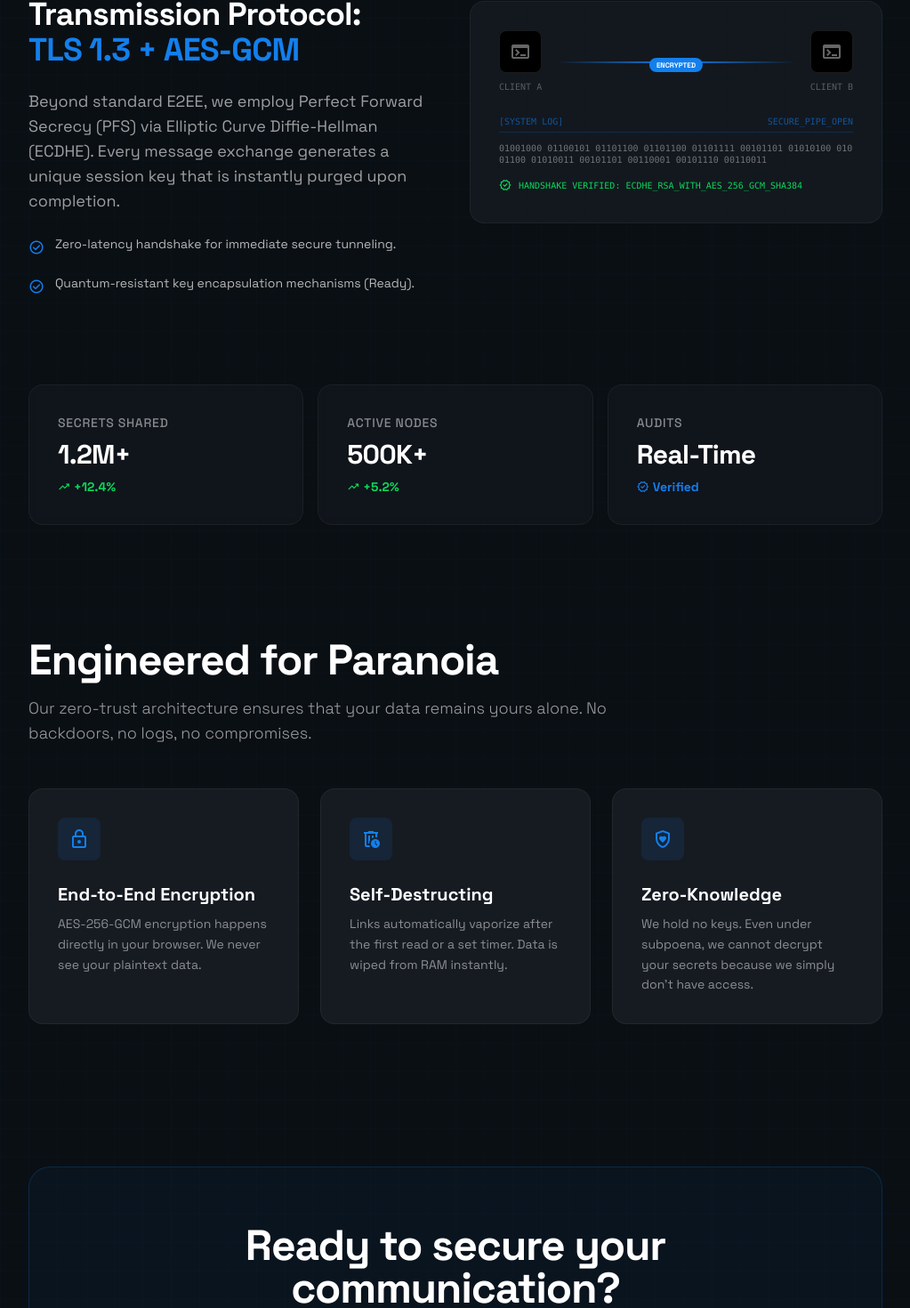
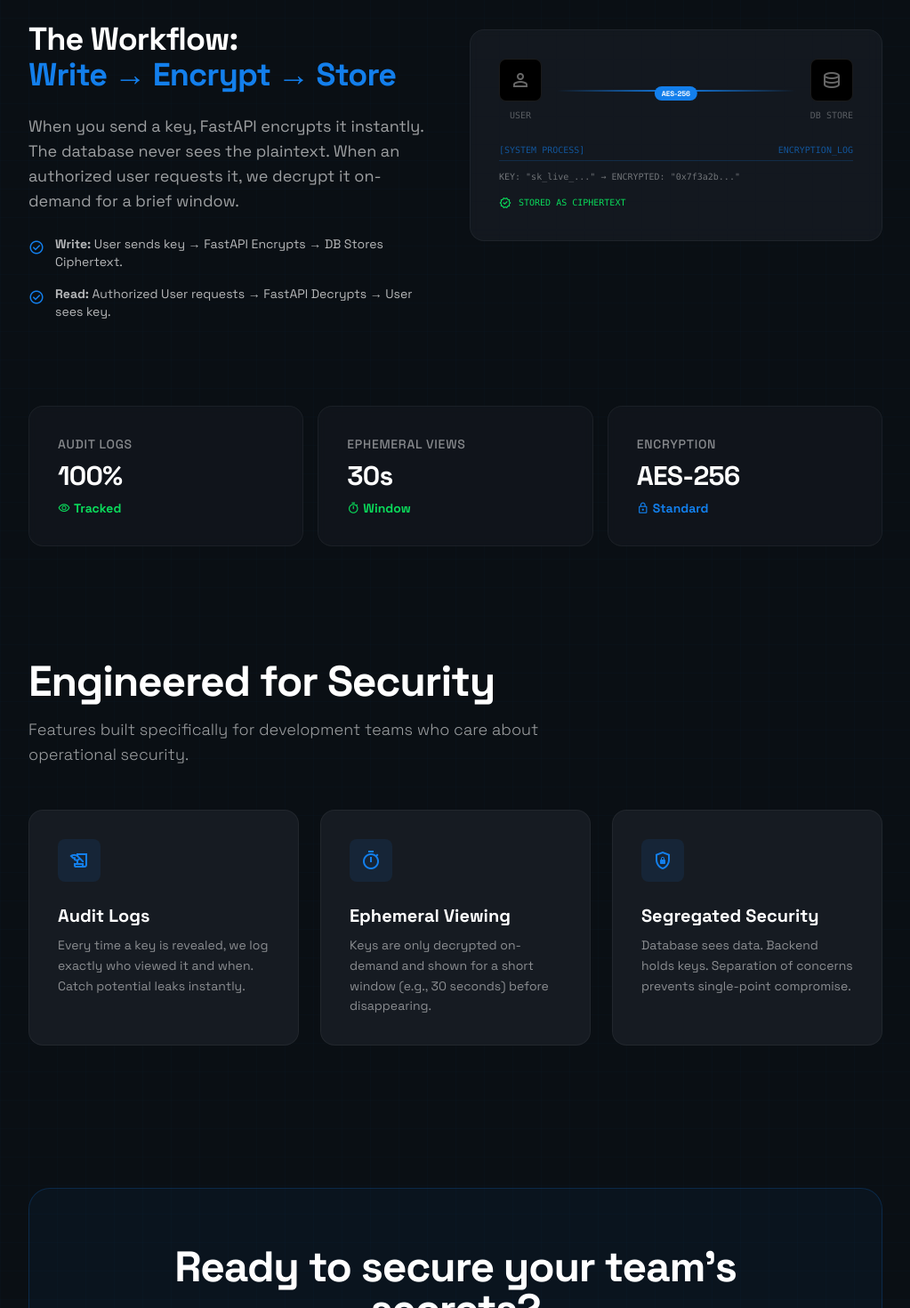
Before and after one commit to lgndcraft2/envrypt, a React (Vite) app in the folder frontend/: page / in a window 1280 px wide. Shown: the part 1292-2762 px from the top of the page at 89% size, without its empty margins (128-1151 px from the left). Built offline with nearby package versions, Linux system fonts and the light colour scheme.

Commit message:
changed landing page stuff

```diff
--- a/frontend/src/components/LandingPage.tsx
+++ b/frontend/src/components/LandingPage.tsx
@@ -23,17 +23,17 @@ const LandingPage: React.FC<LandingPageProps> = ({ onNavigate }) => {
                                 Security Protocol Active
                             </div>
                             <h1 className="mb-4 text-5xl font-black leading-tight tracking-[-0.04em] md:text-7xl">
-                                CRYPT-X
+                                Secure Secrets Management for Teams
                             </h1>
                             <h2 className="mb-10 max-w-lg text-lg font-normal text-white/60 md:text-xl">
-                                Let your partners know your secrets... <span className="text-white font-medium">safely.</span> High-performance, binary-grade encryption for modern communication.
+                                Stop pasting API keys in Slack and Git. <span className="text-white font-medium">Store them safely.</span> Shared encryption for modern development teams.
                             </h2>
                             <div className="flex flex-col sm:flex-row gap-4">
-                                <button className="flex h-14 min-w-[200px] cursor-pointer items-center justify-center rounded-xl bg-primary px-8 text-lg font-bold transition-all hover:scale-105 glow-shadow">
+                                <button onClick={() => onNavigate('auth', 'signup')} className="flex h-14 min-w-[200px] cursor-pointer items-center justify-center rounded-xl bg-primary px-8 text-lg font-bold transition-all hover:scale-105 glow-shadow">
                                     Get Started
                                 </button>
                                 <button className="flex h-14 min-w-[200px] cursor-pointer items-center justify-center rounded-xl border border-white/10 bg-white/5 px-8 text-lg font-bold backdrop-blur-sm transition-all hover:bg-white/10">
-                                    View Docs
+                                    View Architecture
                                 </button>
                             </div>
                         </div>
@@ -55,17 +55,17 @@ const LandingPage: React.FC<LandingPageProps> = ({ onNavigate }) => {
                                     </div>
                                 </div>
                                 <div className="flex flex-col gap-4 text-center md:text-left">
-                                    <div className="text-xs font-bold uppercase tracking-[0.2em] text-primary text-glow">Secure Foundation</div>
-                                    <h2 className="text-3xl font-bold tracking-tight md:text-4xl">Military Grade Infrastructure</h2>
+                                    <div className="text-xs font-bold uppercase tracking-[0.2em] text-primary text-glow">Hybrid Architecture</div>
+                                    <h2 className="text-3xl font-bold tracking-tight md:text-4xl">Segregated Security Model</h2>
                                     <p className="text-lg text-white/60 max-w-xl">
-                                        Our platform is hosted on Tier-4 data centers with biometric access controls, TEMPEST-shielded hardware, and 24/7 armed monitoring. Your encrypted packets reside in a digital fortress.
+                                        We use a <strong>Hybrid Model</strong> to protect your secrets. Only the <strong>Backend (FastAPI)</strong> holds the decryption keys in memory. The <strong>Database (Supabase)</strong> only ever sees "gibberish" (ciphertext). An attacker must compromise both systems simultaneously to steal anything.
                                     </p>
                                     <div className="mt-2 flex flex-wrap justify-center md:justify-start gap-4">
                                         <div className="flex items-center gap-2 rounded-md border border-white/5 bg-white/5 px-3 py-1.5 text-xs font-mono text-white/40">
-                                            <span className="size-1.5 rounded-full bg-primary"></span> DC-ZONE_ALPHA
+                                            <span className="size-1.5 rounded-full bg-primary"></span> FASTAPI_ENCRYPTION_BRAIN
                                         </div>
                                         <div className="flex items-center gap-2 rounded-md border border-white/5 bg-white/5 px-3 py-1.5 text-xs font-mono text-white/40">
-                                            <span className="size-1.5 rounded-full bg-primary"></span> ISO-27001_COMPLIANT
+                                            <span className="size-1.5 rounded-full bg-primary"></span> SUPABASE_AUTH_STORE
                                         </div>
                                     </div>
                                 </div>
@@ -80,18 +80,18 @@ const LandingPage: React.FC<LandingPageProps> = ({ onNavigate }) => {
                                 <div className="inline-flex size-14 items-center justify-center rounded-xl bg-primary/10 text-primary">
                                     <span className="material-symbols-outlined text-3xl">hub</span>
                                 </div>
-                                <h2 className="text-3xl font-bold tracking-tight md:text-4xl leading-tight">Transmission Protocol:<br /><span className="text-primary">TLS 1.3 + AES-GCM</span></h2>
+                                <h2 className="text-3xl font-bold tracking-tight md:text-4xl leading-tight">The Workflow:<br /><span className="text-primary">Write &rarr; Encrypt &rarr; Store</span></h2>
                                 <p className="text-lg text-white/60">
-                                    Beyond standard E2EE, we employ Perfect Forward Secrecy (PFS) via Elliptic Curve Diffie-Hellman (ECDHE). Every message exchange generates a unique session key that is instantly purged upon completion.
+                                    When you send a key, FastAPI encrypts it instantly. The database never sees the plaintext. When an authorized user requests it, we decrypt it on-demand for a brief window.
                                 </p>
                                 <ul className="flex flex-col gap-4">
                                     <li className="flex items-start gap-3 text-sm text-white/70">
                                         <span className="material-symbols-outlined text-primary text-lg">check_circle</span>
-                                        <span>Zero-latency handshake for immediate secure tunneling.</span>
+                                        <span><strong>Write:</strong> User sends key &rarr; FastAPI Encrypts &rarr; DB Stores Ciphertext.</span>
                                     </li>
                                     <li className="flex items-start gap-3 text-sm text-white/70">
                                         <span className="material-symbols-outlined text-primary text-lg">check_circle</span>
-                                        <span>Quantum-resistant key encapsulation mechanisms (Ready).</span>
+                                        <span><strong>Read:</strong> Authorized User requests &rarr; FastAPI Decrypts &rarr; User sees key.</span>
                                     </li>
                                 </ul>
                             </div>
@@ -101,33 +101,33 @@ const LandingPage: React.FC<LandingPageProps> = ({ onNavigate }) => {
                                     <div className="flex w-full items-center justify-between">
                                         <div className="flex flex-col items-center gap-2">
                                             <div className="size-12 rounded-lg border border-white/10 bg-black flex items-center justify-center">
-                                                <span className="material-symbols-outlined text-white/40">terminal</span>
+                                                <span className="material-symbols-outlined text-white/40">person</span>
                                             </div>
-                                            <span className="text-[10px] font-mono text-white/30 uppercase">Client A</span>
+                                            <span className="text-[10px] font-mono text-white/30 uppercase">User</span>
                                         </div>
                                         <div className="flex-1 px-4">
                                             <div className="relative h-[2px] w-full bg-gradient-to-r from-primary/0 via-primary to-primary/0">
-                                                <div className="absolute -top-1 left-1/2 -translate-x-1/2 rounded-full bg-primary px-2 py-0.5 text-[8px] font-bold text-white uppercase">Encrypted</div>
+                                                <div className="absolute -top-1 left-1/2 -translate-x-1/2 rounded-full bg-primary px-2 py-0.5 text-[8px] font-bold text-white uppercase">AES-256</div>
                                             </div>
                                         </div>
                                         <div className="flex flex-col items-center gap-2">
                                             <div className="size-12 rounded-lg border border-white/10 bg-black flex items-center justify-center">
-                                                <span className="material-symbols-outlined text-white/40">terminal</span>
+                                                <span className="material-symbols-outlined text-white/40">database</span>
                                             </div>
-                                            <span className="text-[10px] font-mono text-white/30 uppercase">Client B</span>
+                                            <span className="text-[10px] font-mono text-white/30 uppercase">DB Store</span>
                                         </div>
                                     </div>
                                     <div className="w-full space-y-3 font-mono text-[10px]">
                                         <div className="flex justify-between text-primary/60 border-b border-primary/20 pb-1">
-                                            <span>[SYSTEM LOG]</span>
-                                            <span>SECURE_PIPE_OPEN</span>
+                                            <span>[SYSTEM PROCESS]</span>
+                                            <span>ENCRYPTION_LOG</span>
                                         </div>
                                         <div className="text-white/40 break-all leading-tight">
-                                            01001000 01100101 01101100 01101100 01101111 00101101 01010100 01001100 01010011 00101101 00110001 00101110 00110011
+                                            KEY: "sk_live_..." &rarr; ENCRYPTED: "0x7f3a2b..."
                                         </div>
                                         <div className="flex items-center gap-2 text-[#0bda5b]">
                                             <span className="material-symbols-outlined text-sm">verified</span>
-                                            <span>HANDSHAKE VERIFIED: ECDHE_RSA_WITH_AES_256_GCM_SHA384</span>
+                                            <span>STORED AS CIPHERTEXT</span>
                                         </div>
                                     </div>
                                 </div>
@@ -139,24 +139,24 @@ const LandingPage: React.FC<LandingPageProps> = ({ onNavigate }) => {
                     <div className="mx-auto max-w-[960px]">
                         <div className="grid grid-cols-1 gap-4 sm:grid-cols-3">
                             <div className="flex flex-col gap-2 rounded-2xl border border-white/5 bg-card-dark/50 p-8 backdrop-blur-sm">
-                                <p className="text-sm font-medium text-white/50 uppercase tracking-wider">Secrets Shared</p>
-                                <p className="text-3xl font-bold tracking-tight">1.2M+</p>
+                                <p className="text-sm font-medium text-white/50 uppercase tracking-wider">Audit Logs</p>
+                                <p className="text-3xl font-bold tracking-tight">100%</p>
                                 <p className="flex items-center gap-1 text-sm font-bold text-[#0bda5b]">
-                                    <span className="material-symbols-outlined text-sm">trending_up</span> +12.4%
+                                    <span className="material-symbols-outlined text-sm">visibility</span> Tracked
                                 </p>
                             </div>
                             <div className="flex flex-col gap-2 rounded-2xl border border-white/5 bg-card-dark/50 p-8 backdrop-blur-sm">
-                                <p className="text-sm font-medium text-white/50 uppercase tracking-wider">Active Nodes</p>
-                                <p className="text-3xl font-bold tracking-tight">500K+</p>
+                                <p className="text-sm font-medium text-white/50 uppercase tracking-wider">Ephemeral Views</p>
+                                <p className="text-3xl font-bold tracking-tight">30s</p>
                                 <p className="flex items-center gap-1 text-sm font-bold text-[#0bda5b]">
-                                    <span className="material-symbols-outlined text-sm">trending_up</span> +5.2%
+                                    <span className="material-symbols-outlined text-sm">timer</span> Window
                                 </p>
                             </div>
                             <div className="flex flex-col gap-2 rounded-2xl border border-white/5 bg-card-dark/50 p-8 backdrop-blur-sm">
-                                <p className="text-sm font-medium text-white/50 uppercase tracking-wider">Audits</p>
-                                <p className="text-3xl font-bold tracking-tight">Real-Time</p>
+                                <p className="text-sm font-medium text-white/50 uppercase tracking-wider">Encryption</p>
+                                <p className="text-3xl font-bold tracking-tight">AES-256</p>
                                 <p className="flex items-center gap-1 text-sm font-bold text-primary">
-                                    <span className="material-symbols-outlined text-sm">verified</span> Verified
+                                    <span className="material-symbols-outlined text-sm">lock</span> Standard
                                 </p>
                             </div>
                         </div>
@@ -165,42 +165,42 @@ const LandingPage: React.FC<LandingPageProps> = ({ onNavigate }) => {
                 <section className="relative z-10 px-4 py-20">
                     <div className="mx-auto max-w-[960px]">
                         <div className="mb-12 flex flex-col gap-4">
-                            <h2 className="text-3xl font-bold tracking-tight md:text-5xl">Engineered for Paranoia</h2>
+                            <h2 className="text-3xl font-bold tracking-tight md:text-5xl">Engineered for Security</h2>
                             <p className="max-w-2xl text-lg text-white/60 font-light">
-                                Our zero-trust architecture ensures that your data remains yours alone. No backdoors, no logs, no compromises.
+                                Features built specifically for development teams who care about operational security.
                             </p>
                         </div>
                         <div className="grid grid-cols-1 gap-6 md:grid-cols-3">
                             <div className="group flex flex-col gap-6 rounded-2xl border border-white/5 bg-card-dark p-8 transition-all hover:border-primary/50">
                                 <div className="flex size-12 items-center justify-center rounded-lg bg-primary/10 text-primary">
-                                    <span className="material-symbols-outlined">lock</span>
+                                    <span className="material-symbols-outlined">history_edu</span>
                                 </div>
                                 <div className="flex flex-col gap-2">
-                                    <h3 className="text-xl font-bold">End-to-End Encryption</h3>
+                                    <h3 className="text-xl font-bold">Audit Logs</h3>
                                     <p className="text-sm leading-relaxed text-white/50">
-                                        AES-256-GCM encryption happens directly in your browser. We never see your plaintext data.
+                                        Every time a key is revealed, we log exactly who viewed it and when. Catch potential leaks instantly.
                                     </p>
                                 </div>
                             </div>
                             <div className="group flex flex-col gap-6 rounded-2xl border border-white/5 bg-card-dark p-8 transition-all hover:border-primary/50">
                                 <div className="flex size-12 items-center justify-center rounded-lg bg-primary/10 text-primary">
-                                    <span className="material-symbols-outlined">auto_delete</span>
+                                    <span className="material-symbols-outlined">timer</span>
                                 </div>
                                 <div className="flex flex-col gap-2">
-                                    <h3 className="text-xl font-bold">Self-Destructing</h3>
+                                    <h3 className="text-xl font-bold">Ephemeral Viewing</h3>
                                     <p className="text-sm leading-relaxed text-white/50">
-                                        Links automatically vaporize after the first read or a set timer. Data is wiped from RAM instantly.
+                                        Keys are only decrypted on-demand and shown for a short window (e.g., 30 seconds) before disappearing.
                                     </p>
                                 </div>
                             </div>
                             <div className="group flex flex-col gap-6 rounded-2xl border border-white/5 bg-card-dark p-8 transition-all hover:border-primary/50">
                                 <div className="flex size-12 items-center justify-center rounded-lg bg-primary/10 text-primary">
-                                    <span className="material-symbols-outlined">shield_with_heart</span>
+                                    <span className="material-symbols-outlined">shield_lock</span>
                                 </div>
                                 <div className="flex flex-col gap-2">
-                                    <h3 className="text-xl font-bold">Zero-Knowledge</h3>
+                                    <h3 className="text-xl font-bold">Segregated Security</h3>
                                     <p className="text-sm leading-relaxed text-white/50">
-                                        We hold no keys. Even under subpoena, we cannot decrypt your secrets because we simply don't have access.
+                                        Database sees data. Backend holds keys. Separation of concerns prevents single-point compromise.
                                     </p>
                                 </div>
                             </div>
@@ -210,11 +210,11 @@ const LandingPage: React.FC<LandingPageProps> = ({ onNavigate }) => {
                 <section className="relative z-10 px-4 py-20">
                     <div className="mx-auto max-w-[960px] overflow-hidden rounded-3xl border border-primary/20 bg-primary/5 p-8 md:p-16">
                         <div className="relative z-10 flex flex-col items-center gap-8 text-center">
-                            <h2 className="text-3xl font-bold tracking-tight md:text-5xl">Ready to secure your communication?</h2>
+                            <h2 className="text-3xl font-bold tracking-tight md:text-5xl">Ready to secure your team's secrets?</h2>
                             <p className="max-w-xl text-lg text-white/70">
-                                Join the elite circle of users who trust CRYPT-X for their most sensitive operational intelligence.
+                                Create an account and start managing your API keys securely today.
                             </p>
-                            <button className="h-14 rounded-xl bg-primary px-10 text-lg font-bold transition-all hover:scale-105 glow-shadow cursor-pointer">
+                            <button onClick={() => onNavigate('auth', 'signup')} className="h-14 rounded-xl bg-primary px-10 text-lg font-bold transition-all hover:scale-105 glow-shadow cursor-pointer">
                                 Create Secure Account
                             </button>
                             <div className="flex gap-4 text-xs font-medium text-white/40 uppercase tracking-widest">
@@ -222,7 +222,7 @@ const LandingPage: React.FC<LandingPageProps> = ({ onNavigate }) => {
                                 <span>•</span>
                                 <span>Open Source</span>
                                 <span>•</span>
-                                <span>GDPR Compliant</span>
+                                <span>Team Ready</span>
                             </div>
                         </div>
                     </div>
@@ -237,7 +237,7 @@ const LandingPage: React.FC<LandingPageProps> = ({ onNavigate }) => {
                                     <path clipRule="evenodd" d="M24 4H6V17.3333V30.6667H24V44H42V30.6667V17.3333H24V4Z" fill="currentColor" fillRule="evenodd"></path>
                                 </svg>
                             </div>
-                            <span className="text-sm font-bold tracking-widest text-white/50">CRYPT-X SECURE SYSTEM</span>
+                            <span className="text-sm font-bold tracking-widest text-white/50">SECURE_SECRETS DASHBOARD</span>
                         </div>
                         <div className="flex gap-8 text-xs font-medium text-white/40">
                             <a className="hover:text-primary" href="#">Privacy Policy</a>
@@ -245,7 +245,7 @@ const LandingPage: React.FC<LandingPageProps> = ({ onNavigate }) => {
                             <a className="hover:text-primary" href="#">Audit Log</a>
                             <a className="hover:text-primary" href="#">API</a>
                         </div>
-                        <p className="text-xs text-white/20">© 2024 Crypt-X Protocol. All rights encrypted.</p>
+                        <p className="text-xs text-white/20">© 2026 Secure Secrets. All rights reserved.</p>
                     </div>
                 </div>
             </footer>
```
